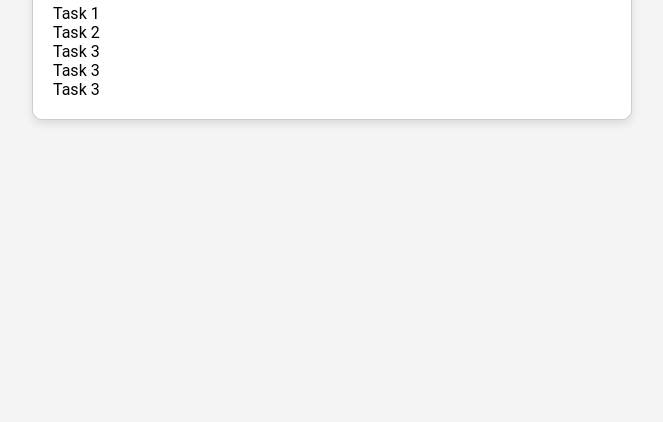
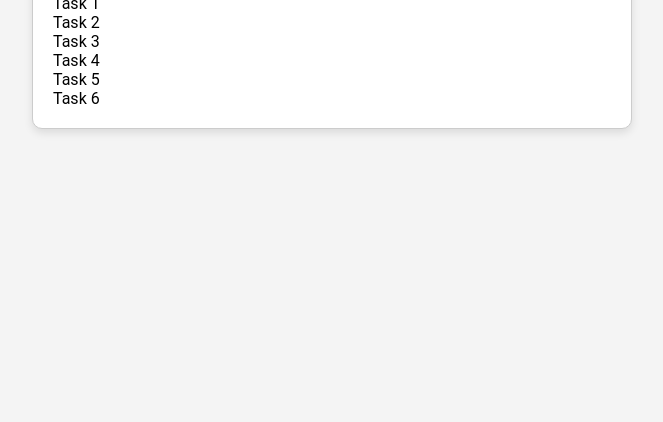
Before and after one commit to Shucayb-ayuub123/task-tracker, a plain HTML site: page index.html in a window 1280 px wide. Shown: the part 378-800 px from the top of the page, without its empty margins (308-971 px from the left). Drawn offline with Linux system fonts and the light colour scheme.

Commit message:
added task 6

```diff
--- a/index.html
+++ b/index.html
@@ -13,8 +13,9 @@
         <li>Task 1</li>
         <li>Task 2</li>
         <li>Task 3</li>
-        <li>Task 3</li>
-        <li>Task 3</li>
+        <li>Task 4</li>
+        <li>Task 5</li>
+        <li>Task 6</li>
       </ul>
     </div>
 
```
